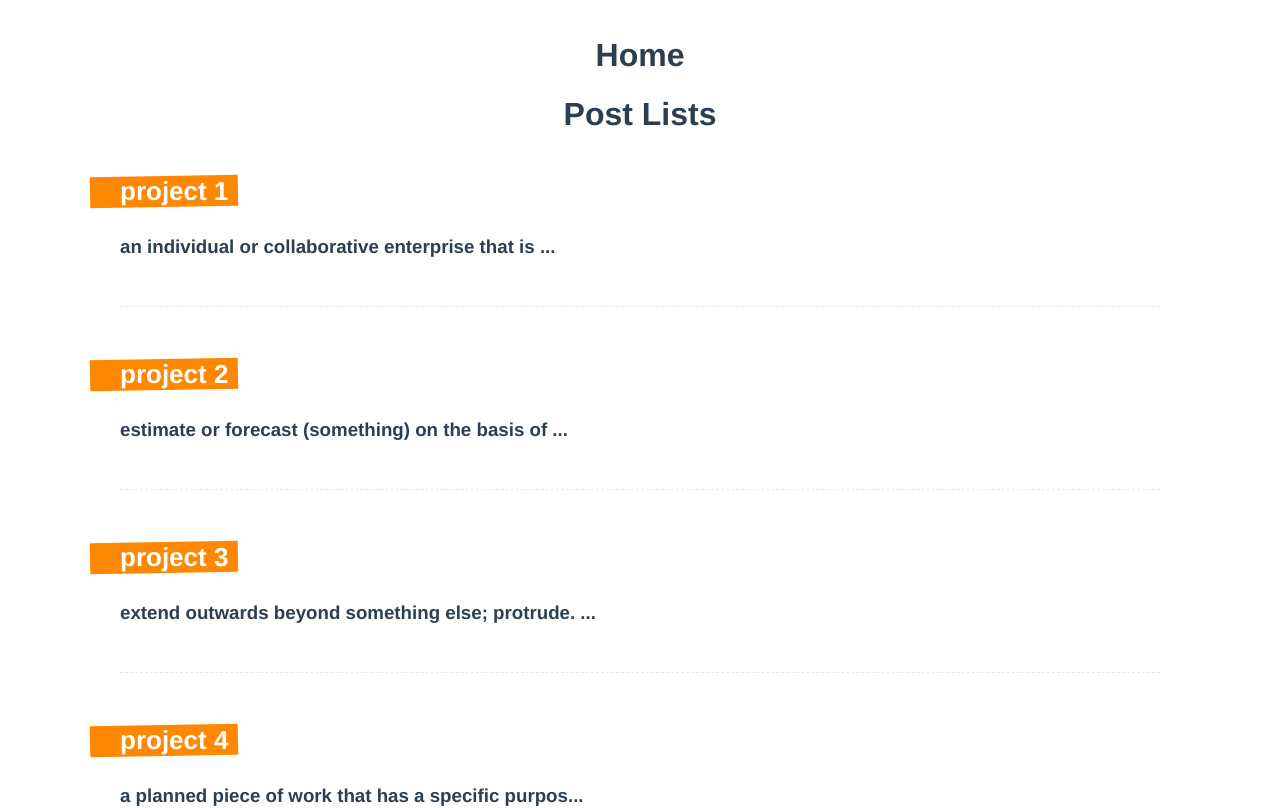
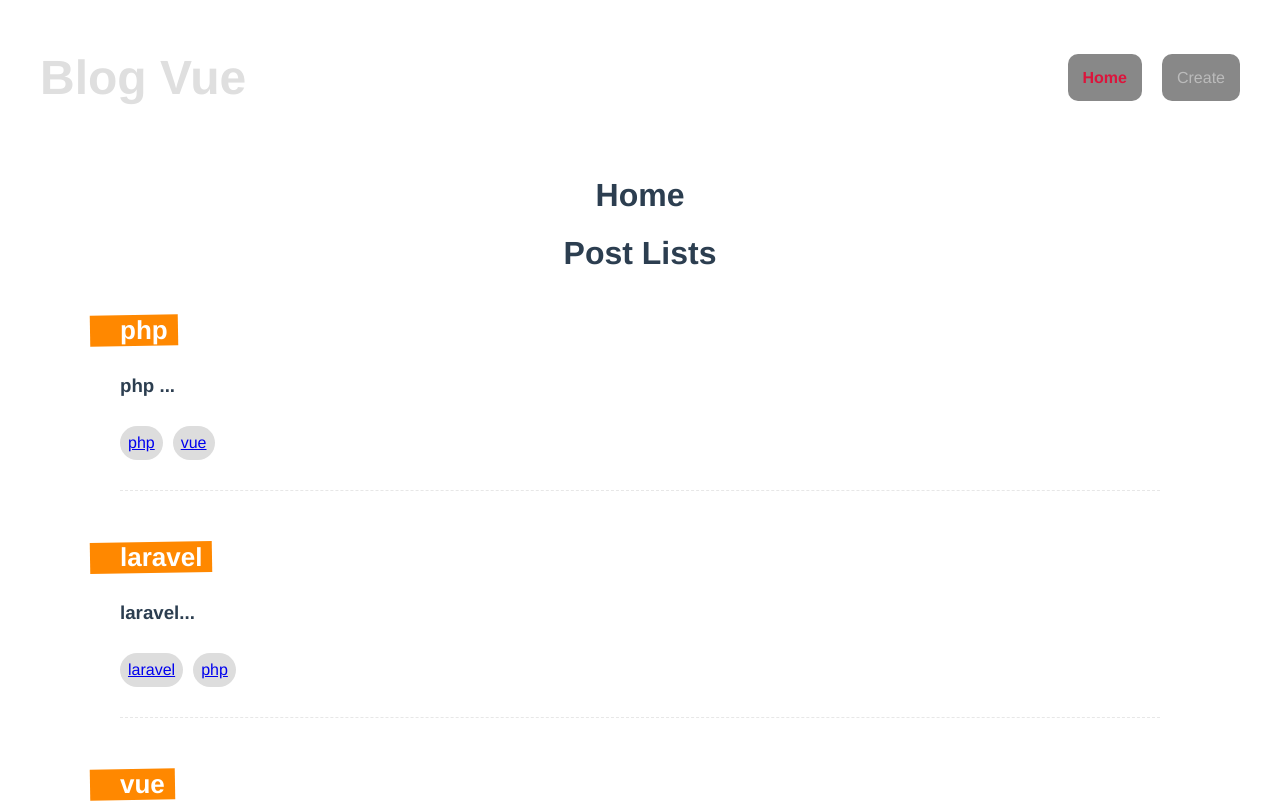
Before and after one commit to DanteThuta/composition-vue, a Vue app: page / in a window 1280 px wide. Shown: the top 808 px of the page. Built offline with nearby package versions, Linux system fonts and the light colour scheme; data requests are answered from the project's data file.

Commit message:
Implementing router links and Tags

```diff
--- a/database/db.json
+++ b/database/db.json
@@ -1,28 +1,31 @@
 {
   "posts": [
     {
-      "title": "project 1",
-      "content": "an individual or collaborative enterprise that is carefully planned to achieve a particular aim.",
+      "title": "php",
+      "content": "php ",
+      "tags": [
+        "php",
+        "vue"
+      ],
       "id": 1
     },
     {
-      "title": "project 2",
-      "content": " estimate or forecast (something) on the basis of present trends or data.. ",
+      "title": "laravel",
+      "content": "laravel",
+      "tags": [
+        "laravel",
+        "php"
+      ],
       "id": 2
     },
     {
-      "title": "project 3",
-      "content": " extend outwards beyond something else; protrude. ",
+      "title": "vue",
+      "content": "vue",
+      "tags": [
+        "vue",
+        "js"
+      ],
       "id": 3
-    },
-    {
-      "title": "project 4 ",
-      "content": "a planned piece of work that has a specific purpose (such as to find information or to make)",
-      "tags": [
-        "html",
-        "php"
-      ],
-      "id": 4
     }
   ]
 }
--- a/src/App.vue
+++ b/src/App.vue
@@ -3,9 +3,17 @@
     <router-link to="/">Home</router-link> |
     <router-link to="/about">About</router-link>
   </div> -->
+  <Navbar />
   <router-view/>
 </template>
 
+<script>
+  import Navbar from "./components/Navbar.vue"
+
+  export default{
+    components:{Navbar}
+  }
+</script>
 <style>
 #app {
   font-family: Avenir, Helvetica, Arial, sans-serif;
--- /dev/null
+++ b/src/components/Navbar.vue
@@ -0,0 +1,43 @@
+<template>
+  <header>
+      <h1>Blog Vue</h1>
+
+      <nav>
+          <router-link :to="{name:'Home'}">Home</router-link>
+          <router-link :to="{name:'Create'}">Create</router-link>
+      </nav>
+  </header>
+</template>
+
+<script>
+export default {
+
+}
+</script>
+
+<style>
+ header{
+    display: flex;
+    justify-content: space-between;
+    align-items: center;
+    max-width: 1200px;
+    margin: 0 auto;
+    padding: 10px;
+  }
+  header h1 {
+    color: #dfdfdf;
+    font-size: 48px;
+  }
+  header a {
+    color: #bbb;
+    text-decoration: none;
+    margin-left: 20px;
+    background-color: #888;
+    padding: 15px;
+    border-radius: 10px;
+  }
+  header a.router-link-active {
+    color: crimson;
+    font-weight: bold;
+  }
+</style>
--- a/src/components/SinglePost.vue
+++ b/src/components/SinglePost.vue
@@ -5,7 +5,7 @@
             </router-link>
             <h3>{{cutContent}}</h3>
             <div v-for="tag in post.tags" :key="tag" class="pill">
-                {{tag}}
+                <router-link :to="{name:'Tag',params:{tag}}">{{tag}}</router-link>
             </div>
       </div>
 </template>
--- a/src/composables/getPost.js
+++ b/src/composables/getPost.js
@@ -8,9 +8,9 @@ let getPost=(id)=>{
         try{
 
              //to Perform the Loading before Fetching Process
-            await new Promise((resolve,reject)=>{
-            setTimeout(resolve,1500);
-             })
+            // await new Promise((resolve,reject)=>{
+            // setTimeout(resolve,1500);
+            //  })
 
             //fetching a Single Data (with Id)
             let response = await fetch("http://localhost:3000/posts/" + id);
--- a/src/composables/getPosts.js
+++ b/src/composables/getPosts.js
@@ -7,9 +7,9 @@ let getPosts=()=>{
     let load=async()=>{
       try{
         //to Perform the Loading before Fetching Process
-          await new Promise((resolve,reject)=>{
-            setTimeout(resolve,1500);
-          })
+          // await new Promise((resolve,reject)=>{
+          //   setTimeout(resolve,1500);
+          // })
           let response = await fetch("http://localhost:3000/posts")
 
           if(response.status == 404){
--- a/src/router/index.js
+++ b/src/router/index.js
@@ -2,6 +2,7 @@ import { createRouter, createWebHistory } from 'vue-router'
 import Home from '../views/Home.vue'
 import Detail from '../views/Detail.vue'
 import Create from '../views/Create.vue'
+import Tag from '../views/Tag.vue'
 
 const routes = [
   {
@@ -19,6 +20,12 @@ const routes = [
     path: '/create',
     name: 'Create',
     component: Create
+  },
+  {
+    path: '/tags/:tag',
+    name: 'Tag',
+    component: Tag,
+    props: true
   }
 
 ]
--- a/src/views/Create.vue
+++ b/src/views/Create.vue
@@ -21,8 +21,10 @@
 
 <script>
 import { ref } from '@vue/reactivity'
+import {useRouter} from 'vue-router'
 export default {
     setup(){
+        let router = useRouter();
         let title = ref('');
         let content = ref('');
         let tag = ref('');
@@ -49,6 +51,8 @@ export default {
                     }
                 )
             })
+            // redirecting to Home Page
+            router.push("/");
         }
 
         return {title,content,tag,tags,enableKeyDown,addPost};
--- a/src/views/Detail.vue
+++ b/src/views/Detail.vue
@@ -1,9 +1,9 @@
 <template>
   <h1>Detail - {{id}}</h1>
 
-    <div v-if="post">
-        <h3>{{post.title}}</h3>
-        <h3>{{post.content}}</h3>
+    <div v-if="post" class="post">
+        <h2>{{post.title}}</h2>
+        <p>{{post.content}}</p>
     </div>
     <div v-else>
         <Spinner></Spinner>
@@ -14,12 +14,19 @@
 <script>
 import Spinner from '../components/Spinner'
 import getPost from '../composables/getPost'
+import {useRoute} from 'vue-router'
 
 export default {
   components: { Spinner },
     props: ["id"],
     setup(props){
-        let {post,error,load} = getPost(props.id);// require carry id from props
+        let route = useRoute();
+        console.log(route.params.id);
+        //carrying id from props METHOD
+        // let {post,error,load} = getPost(props.id);// require carry id from props
+
+        //carrying id from useRoute METHOD
+        let{post,error,load} = getPost(route.params.id);//
         load();
         return {post,error};
     }
@@ -29,4 +36,43 @@ export default {
 
 <style>
 
+.post{
+        margin: 0 80px 30px;
+        padding-bottom: 30px;
+        border-bottom: 1px dashed #e7e7e7;
+
+    }
+
+    .post h2{
+        display: inline-block;
+        position: relative;
+        font-size: 26px;
+        color: white;
+        margin-bottom: 10px;
+        max-width: 400px;
+    }
+
+    .post h2::before{
+        content: '';
+        display: block;
+        width: 100%;
+        height: 100%;
+        background-color: #ff8800;
+
+        position: absolute;
+        z-index: -1;
+        padding-right: 40px;
+        left: -30px;
+        transform: rotateZ(-1deg);
+
+    }
+    .pill{
+        display: inline-block;
+        margin: 10px 10px 0 0;
+        color: #444;
+        background-color: #ddd;
+        padding: 8px;
+        border-radius: 20px;
+        font-size: 16px;
+    }
 </style>
--- /dev/null
+++ b/src/views/Tag.vue
@@ -0,0 +1,36 @@
+<template>
+  <div v-if="error">{{error}}</div>
+  <div v-if="posts.length">
+      <PostsList :posts="filteredPosts"></PostsList>
+  </div>
+
+  <div v-else>
+      Loading...
+  </div>
+</template>
+
+<script>
+import PostsList from '../components/PostsList'
+import {computed} from 'vue'
+import getPosts from '../composables/getPosts'
+export default {
+  components: { PostsList },
+    props: ["tag"],
+    setup(props){
+        // console.log(props.tag);
+        let {posts,error,load} =  getPosts();
+        load();
+        let filteredPosts =  computed(()=>{
+            return posts.value.filter((post)=>{
+                return post.tags.includes(props.tag)
+            })
+        })
+        return {posts,error,filteredPosts};
+
+    }
+}
+</script>
+
+<style>
+
+</style>
```
Also changed, not shown: note.txt.
